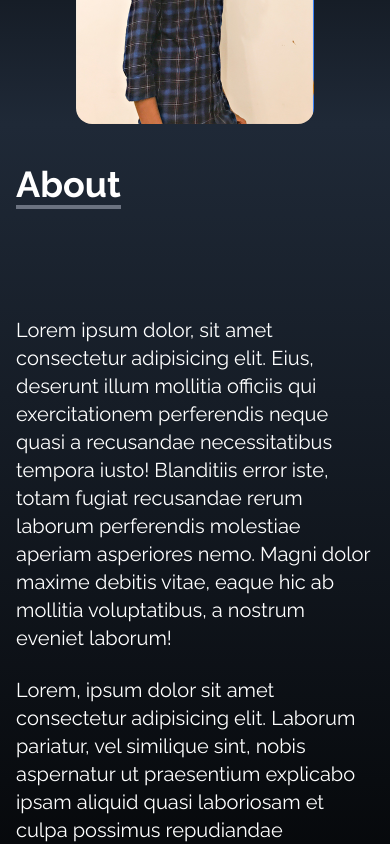
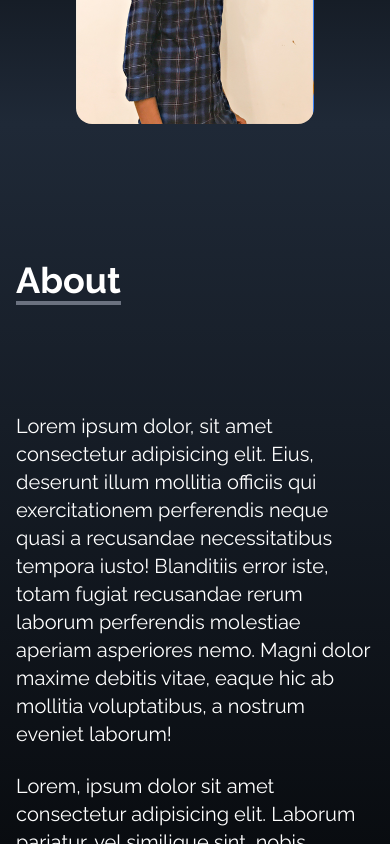
Before and after one commit to thanushan96/portfolio, a React (Create React App) app: page / in a window 390 px wide. Shown: the part 720-1564 px from the top of the page. Built offline with nearby package versions, Linux system fonts and the light colour scheme.

Commit message:
Bug fixes

```diff
--- a/src/Components/About.jsx
+++ b/src/Components/About.jsx
@@ -4,7 +4,7 @@ const About = () => {
   return (
     <div
       name="about"
-      className="w-full h-screen bg-gradient-to-b from-gray-800 to-black text-white pb-[30rem] pt-[28rem] sm:pt-[20rem]"
+      className="w-full h-screen bg-gradient-to-b from-gray-800 to-black text-white pb-[30rem] pt-[34rem] sm:pt-[20rem]"
     >
       <div className="max-w-screen-lg p-4 mx-auto flex flex-col justify-center w-full h-full ">
         <div className="pb-8">
--- a/src/Components/Experience.jsx
+++ b/src/Components/Experience.jsx
@@ -64,7 +64,7 @@ const Experience = () => {
   return (
     <div
       name="experience"
-      className="bg-gradient-to-b from-gray-800 to-black w-full h-screen pb-[30rem]  pt-[30rem] md:pt-[26rem]"
+      className="bg-gradient-to-b from-gray-800 to-black w-full h-screen pb-[30rem]  pt-[32rem] md:pt-[26rem]"
     >
       <div className="max-w-screen-lg mx-auto p-4 flex flex-col justify-center w-full h-full text-white ">
         <div>
--- a/src/Components/SocialLinks.jsx
+++ b/src/Components/SocialLinks.jsx
@@ -12,7 +12,7 @@ const SocialLinks = () => {
           LinkedIn <FaLinkedin size={30} />
         </>
       ),
-      href: "https:www.linkedin.com/in/thanushan-ravishankar",
+      href: "https://www.linkedin.com/in/thanushan-ravishankar",
       style: "rounded-tr-md",
     },
     {
```
Also changed, not shown: 12 other files (tests, documents, lock files or other folders).
